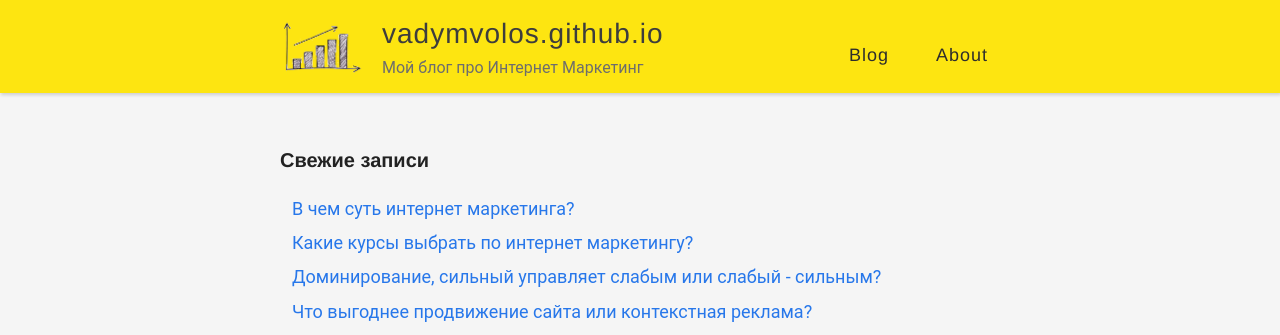
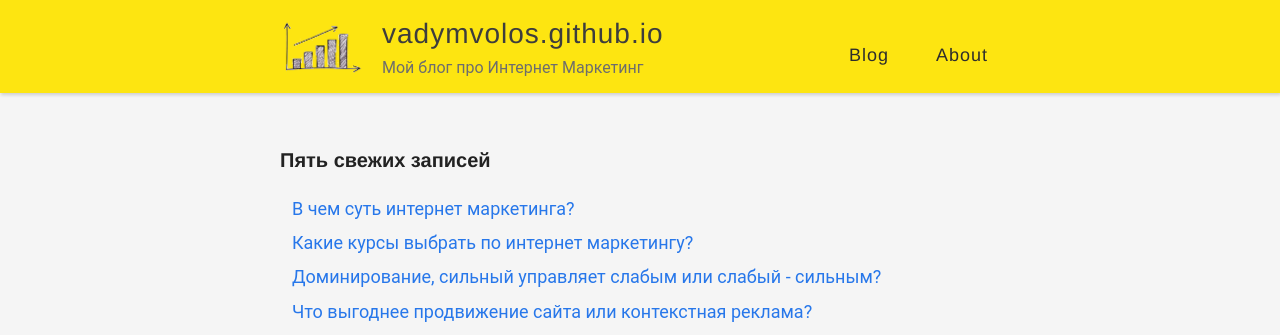
Before and after one commit to VadymVolos/vadymvolos.github.io, a Jekyll site: the page built from index.html, in a window 1280 px wide. Shown: the top 335 px of the page. Built offline with Jekyll 4.4.1, drawn with Linux system fonts in a browser that asks for light colours.

Commit message:
Update index.html

```diff
--- a/index.html
+++ b/index.html
@@ -4,7 +4,7 @@
 
 
 <div id="content" class="content main-index-page">
-    <h3>Свежие записи</h3>
+    <h3>Пять свежих записей</h3>
     <ul class="category recent-posts">
         {% for post in site.posts limit:5  %}
         {% unless post.draft %}
```
